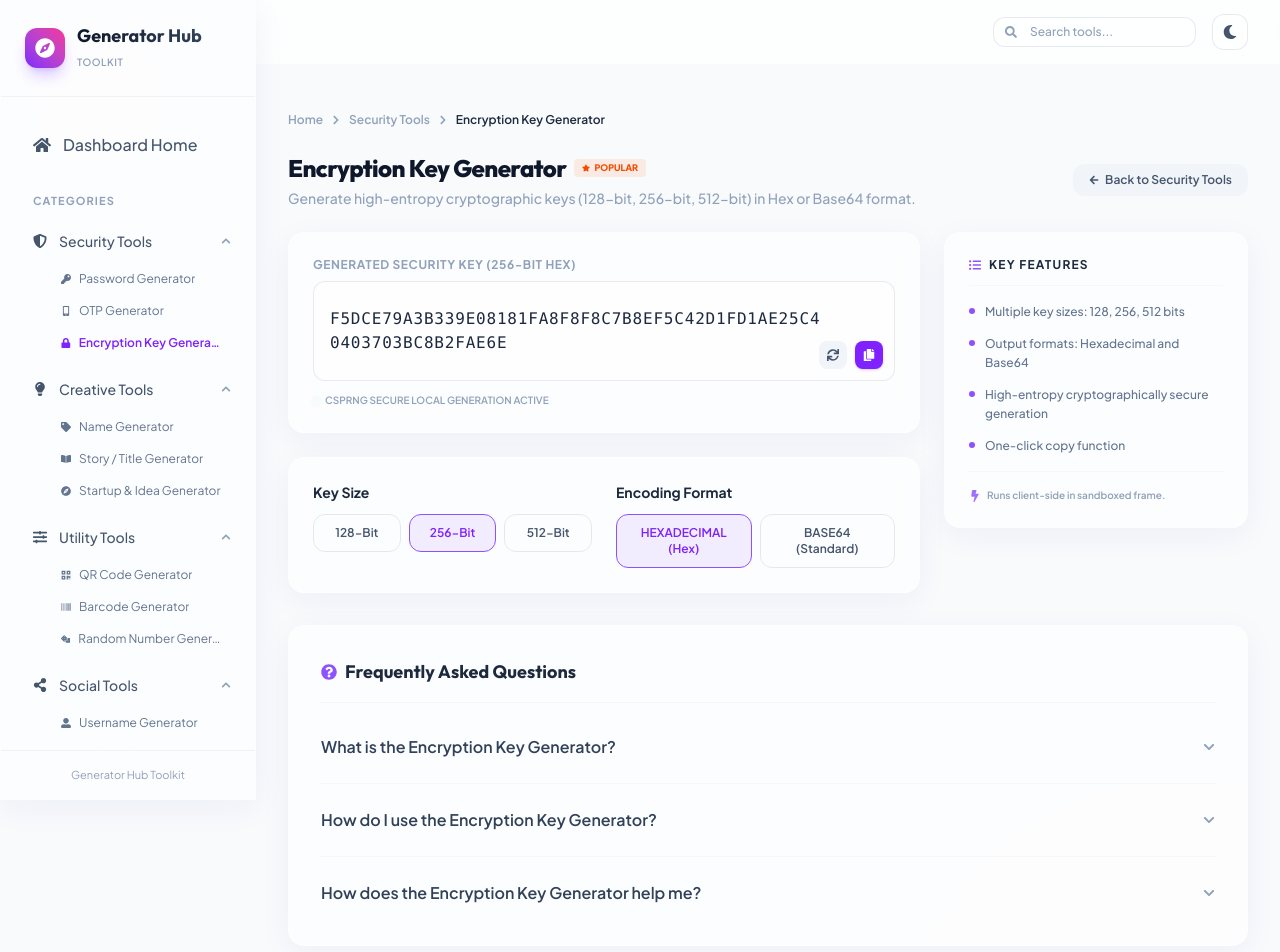
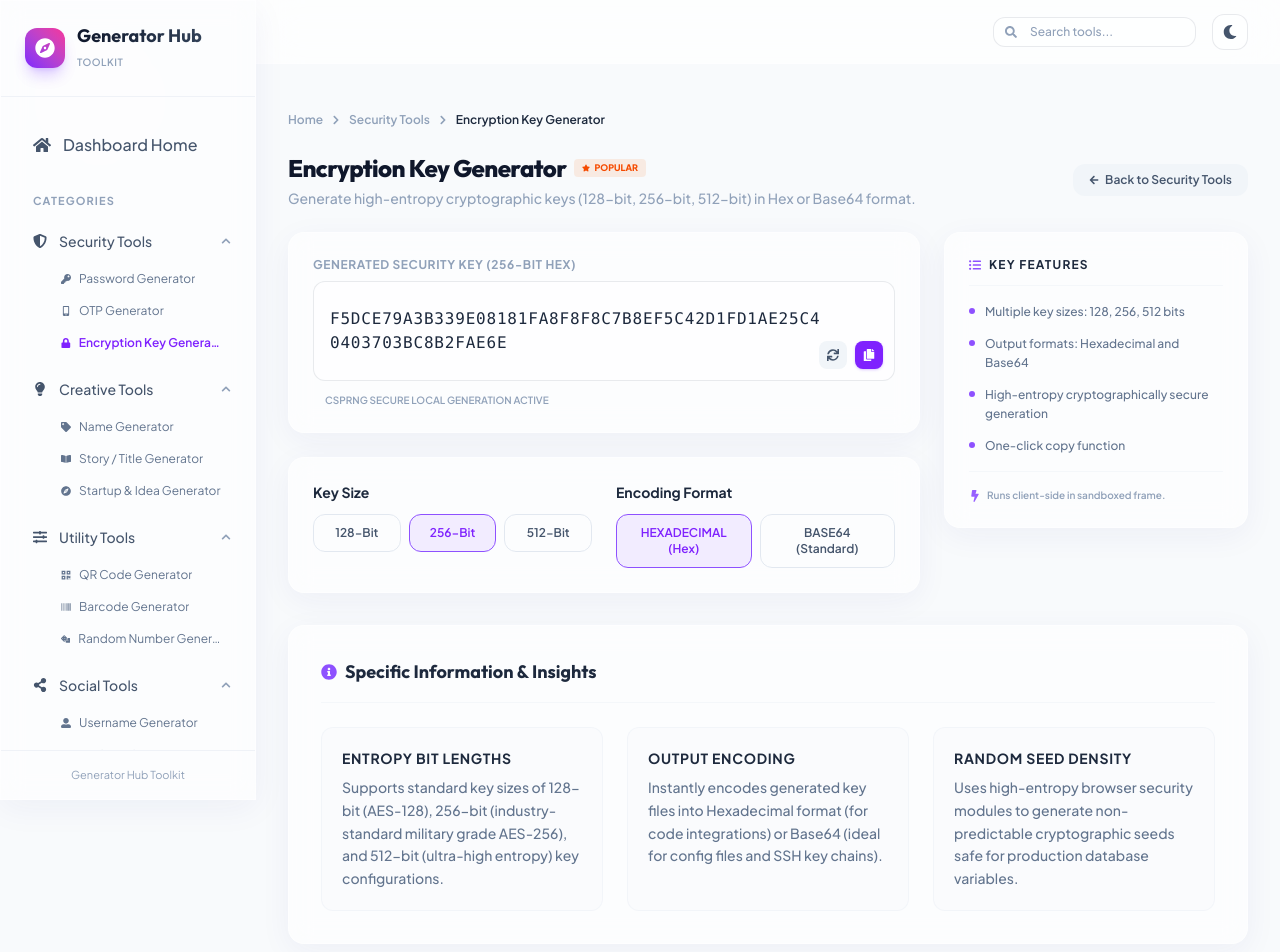
Before and after one commit to Gulhane-Shivani/Generator_hub, a React (Vite) app: page /tool/encryption-key-generator in a window 1280 px wide. Shown: the top 952 px of the page. Built offline with nearby package versions, Linux system fonts and the light colour scheme.

Commit message:
dynamic tool detail page with generator-specific widgets and FAQ sections

```diff
--- a/src/pages/ToolDetailPage.jsx
+++ b/src/pages/ToolDetailPage.jsx
@@ -1,6 +1,6 @@
 import React, { useState } from 'react';
 import { useParams, Link, Navigate } from 'react-router-dom';
-import { FaChevronRight, FaArrowLeft, FaShieldAlt, FaStar, FaBolt, FaListUl, FaQuestionCircle, FaChevronDown, FaChevronUp } from 'react-icons/fa';
+import { FaChevronRight, FaArrowLeft, FaShieldAlt, FaStar, FaBolt, FaListUl, FaQuestionCircle, FaChevronDown, FaChevronUp, FaInfoCircle } from 'react-icons/fa';
 import { categories, tools } from '../data/toolsData';
 
 // Import Generator Widgets
@@ -65,8 +65,79 @@ const ToolDetailPage = () => {
     {
       q: `How does the ${currentTool.name} help me?`,
       a: `It eliminates manual effort and saves time by generating instant, optimized, and customizable results. Whether you need secure passwords, creative name concepts, or formatted codes, the ${currentTool.name} provides clean outputs that improve efficiency and productivity.`
+    },
+    {
+      q: `Is my data secure when using the ${currentTool.name}?`,
+      a: `Yes, absolutely. The ${currentTool.name} operates 100% locally inside your web browser. None of your input configurations, key parameters, or generated results are ever sent to, stored in, or processed by external databases or servers.`
+    },
+    {
+      q: `Do I need to install any software to use the ${currentTool.name}?`,
+      a: `No installation, registration, or browser extension is required. The generator is a fully sandboxed, web-based utility that runs instantly on any desktop, tablet, or smartphone device.`
     }
   ];
+
+  const specificInfoMap = {
+    'password-generator': [
+      { title: 'Cryptographic Security', text: 'Generated passwords use secure pseudo-random number generator APIs. Including uppercase, lowercase, numbers, and symbols yields over 95 bits of entropy, making them virtually uncrackable.' },
+      { title: 'Recommended Standards', text: 'For general user accounts, we recommend a minimum length of 12-16 characters containing mixed classes. For administration access, use at least 24 characters.' },
+      { title: 'Zero-Trust Architecture', text: 'Built on zero-trust principles, all generation happens strictly in your browser. Passwords never traverse the internet or get cached in server logs.' }
+    ],
+    'otp-generator': [
+      { title: 'Digit Formats', text: 'Standardized 4-digit and 6-digit options cater to general verification mockups and high-security authentication workflows.' },
+      { title: 'Entropy & Uniqueness', text: 'Random numerical distribution ensures that every code is distinct, reducing collision rates for simulators and mock tests.' },
+      { title: 'Testing Use Cases', text: 'Perfect for sandboxed manual QA testing, backend verification mockups, database seed data, and training simulation environments.' }
+    ],
+    'encryption-key-generator': [
+      { title: 'Entropy Bit Lengths', text: 'Supports standard key sizes of 128-bit (AES-128), 256-bit (industry-standard military grade AES-256), and 512-bit (ultra-high entropy) key configurations.' },
+      { title: 'Output Encoding', text: 'Instantly encodes generated key files into Hexadecimal format (for code integrations) or Base64 (ideal for config files and SSH key chains).' },
+      { title: 'Random Seed Density', text: 'Uses high-entropy browser security modules to generate non-predictable cryptographic seeds safe for production database variables.' }
+    ],
+    'name-generator': [
+      { title: 'Naming Formulas', text: 'Uses smart algorithms combining prefix databases, suffix terms, and industry keywords to build memorable, brandable titles.' },
+      { title: 'Brand Identity', text: 'Creates names aligned with modern digital companies, ensuring a short, catchy, and professional online presence.' },
+      { title: 'Creative Versatility', text: 'Switches algorithms easily to generate fantasy names, gaming handles, or personal business concepts.' }
+    ],
+    'story-title-generator': [
+      { title: 'Genre Formats', text: 'Offers specialized titles matching classic genre rules (e.g. dramatic fantasy hooks, suspenseful mystery plots, or informative tech headlines).' },
+      { title: 'SEO-Optimized Titles', text: 'Blog and technology titles focus on CTR (click-through-rate), viral reach, search intent, and trending layout structures.' },
+      { title: 'Overcoming Writer Block', text: 'Acts as an interactive prompt deck to inspire content creators, novelists, and blog authors with fresh story directions.' }
+    ],
+    'idea-generator': [
+      { title: 'Startup Concepts', text: 'Synthesizes modern market niches, consumer demographics, and software models to pitch innovative business ideas.' },
+      { title: 'Marketing Angles', text: 'Formulates launch methods, referral mechanics, and content ideas designed to expand target user acquisition channels.' },
+      { title: 'Content Themes', text: 'Recommends video themes, blog series, or course content structures customized to build digital authority.' }
+    ],
+    'qr-code-generator': [
+      { title: 'Multi-Data Support', text: 'Generates standard scan matrix cards from web URLs, plaintext, emails, SMS formats, and WiFi login configurations.' },
+      { title: 'Brand Alignment', text: 'Lets you set foreground and background colors to customize the QR style to match corporate presentation guidelines.' },
+      { title: 'Vector Quality (SVG)', text: 'Outputs crisp, responsive vector graphics (SVG/Canvas) preventing scan errors when scaled up or printed.' }
+    ],
+    'barcode-generator': [
+      { title: 'Symbology Standard', text: 'Implements the high-density CODE128 barcode format, the global standard for logistics, shipping labels, and asset tracking.' },
+      { title: 'Alphanumeric Codes', text: 'Encodes letters, numbers, and common symbols, allowing flexible indexing structures matching stock systems.' },
+      { title: 'Canvas Exporters', text: 'Uses hardware-accelerated canvas renders for crisp pixel lines, ensuring clean scans on commercial hand scanners.' }
+    ],
+    'random-number-generator': [
+      { title: 'Uniform Distribution', text: 'Uses uniform distribution algorithms (PRNG) to ensure every digit has an identical selection probability.' },
+      { title: 'Duplicate Filtering', text: 'Features a unique list selector filtering out duplicates, ideal for picking lotteries, raffles, and survey samples.' },
+      { title: 'Dice & Coins', text: 'Includes simulations for standard dice and coin tosses, serving as virtual tools for board game players.' }
+    ],
+    'username-generator': [
+      { title: 'Platform Sanitization', text: 'Strips prohibited characters automatically based on selected networks (e.g. letters and numbers only for Twitter/Twitch).' },
+      { title: 'Styling Modifications', text: 'Applies options like leet-speak swaps (e.g. swapping E to 3) and gamer decor tags (e.g. xX_ _Xx) to fit gaming profiles.' },
+      { title: 'Tag Blends', text: 'Integrates category terms and keywords to construct unique handles that feel personalized and professional.' }
+    ],
+    'hashtag-generator': [
+      { title: 'Keyword Association', text: 'Maps search keywords directly to high-performing hashtag datasets to boost video and post visibility.' },
+      { title: 'Tier Distribution', text: 'Categorizes tags by volume (Popular, Niche, and Trending) to build balanced metadata structures that feed algorithms.' },
+      { title: 'Clipboard Copying', text: 'Compiles all generated tags into a single space-separated string for fast pasting into caption inputs.' }
+    ],
+    'social-media-name-generator': [
+      { title: 'Niche Specialization', text: 'Styles suggestions around high-growth channels (Tech, Gaming, Vlogs, Food) to establish immediate target authority.' },
+      { title: 'Character Constraints', text: 'Ensures name recommendations adhere to strict username character limits enforced by YouTube, Instagram, and Twitch.' },
+      { title: 'Compare Matrix', text: 'Renders results in clean, organized tables with copy features to easily bookmark your top selections.' }
+    ]
+  };
 
   return (
     <div className="space-y-6 py-4">
@@ -141,6 +212,27 @@ const ToolDetailPage = () => {
         </div>
       </div>
 
+      {/* Specific Information Section */}
+      {specificInfoMap[toolId] && (
+        <div className="glass-effect p-6 md:p-8 rounded-2xl border border-slate-200/50 dark:border-slate-800/50 space-y-6 mt-8">
+          <h3 className="text-base md:text-lg font-bold text-slate-800 dark:text-slate-100 font-display flex items-center gap-2 border-b border-slate-200/30 dark:border-slate-800/30 pb-4">
+            <FaInfoCircle className="text-violet-500 text-sm md:text-base" /> Specific Information & Insights
+          </h3>
+          <div className="grid grid-cols-1 md:grid-cols-3 gap-6">
+            {specificInfoMap[toolId].map((info, idx) => (
+              <div key={idx} className="space-y-2 p-5 rounded-xl bg-slate-50/50 dark:bg-slate-900/50 border border-slate-200/30 dark:border-slate-800/30 transition-all duration-200 hover:border-violet-500/30 dark:hover:border-violet-500/30">
+                <h4 className="text-xs md:text-sm font-bold text-slate-800 dark:text-slate-200 uppercase tracking-wider">
+                  {info.title}
+                </h4>
+                <p className="text-xs md:text-sm text-slate-500 dark:text-slate-400 leading-relaxed font-medium">
+                  {info.text}
+                </p>
+              </div>
+            ))}
+          </div>
+        </div>
+      )}
+
       {/* FAQ Section */}
       <div className="glass-effect p-6 md:p-8 rounded-2xl border border-slate-200/50 dark:border-slate-800/50 space-y-6 mt-8">
         <h3 className="text-base md:text-lg font-bold text-slate-800 dark:text-slate-100 font-display flex items-center gap-2 border-b border-slate-200/30 dark:border-slate-800/30 pb-4">
```
